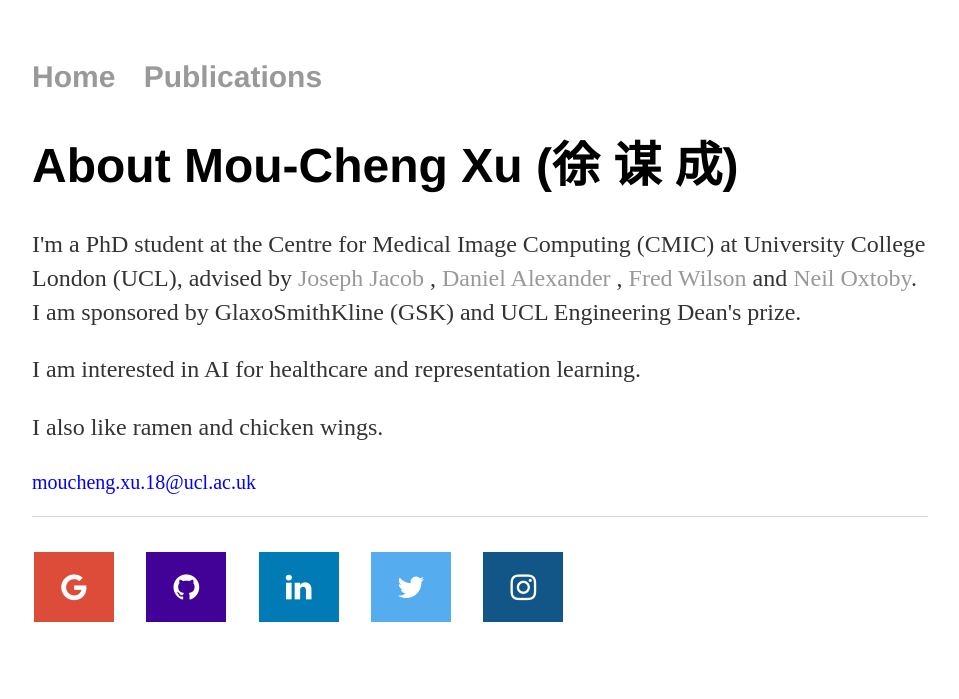
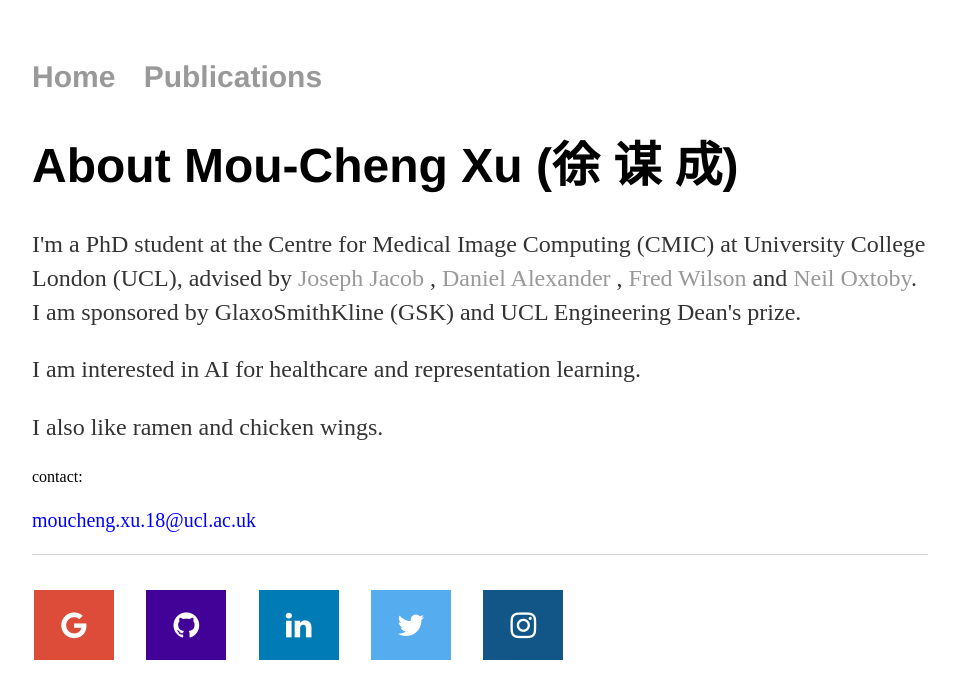
Before and after one commit to moucheng2017/mouchengxu.github.io, a Jekyll site: the page built from index.html, in a window 1280 px wide. Shown: the top 699 px of the page, without its empty margins (160-1119 px from the left). Built offline with Jekyll 4.4.1, drawn with Linux system fonts in a browser that asks for light colours.

Commit message:
Update index.html

```diff
--- a/index.html
+++ b/index.html
@@ -15,6 +15,6 @@
 	</p>
 	<p>I am interested in AI for healthcare and representation learning.</p>
 	<p>I also like ramen and chicken wings.</p>
-	<p style="color:blue; font-size:20px">moucheng.xu.18@ucl.ac.uk</p>
+	contact: <p style="color:blue; font-size:20px">moucheng.xu.18@ucl.ac.uk</p>
 <!-- 	<img src="gsk.png" alt="gsk logo" width="120" height="100" style="vertical-align:top; float:right"> -->
 </div><!-- /.blurb -->
```
